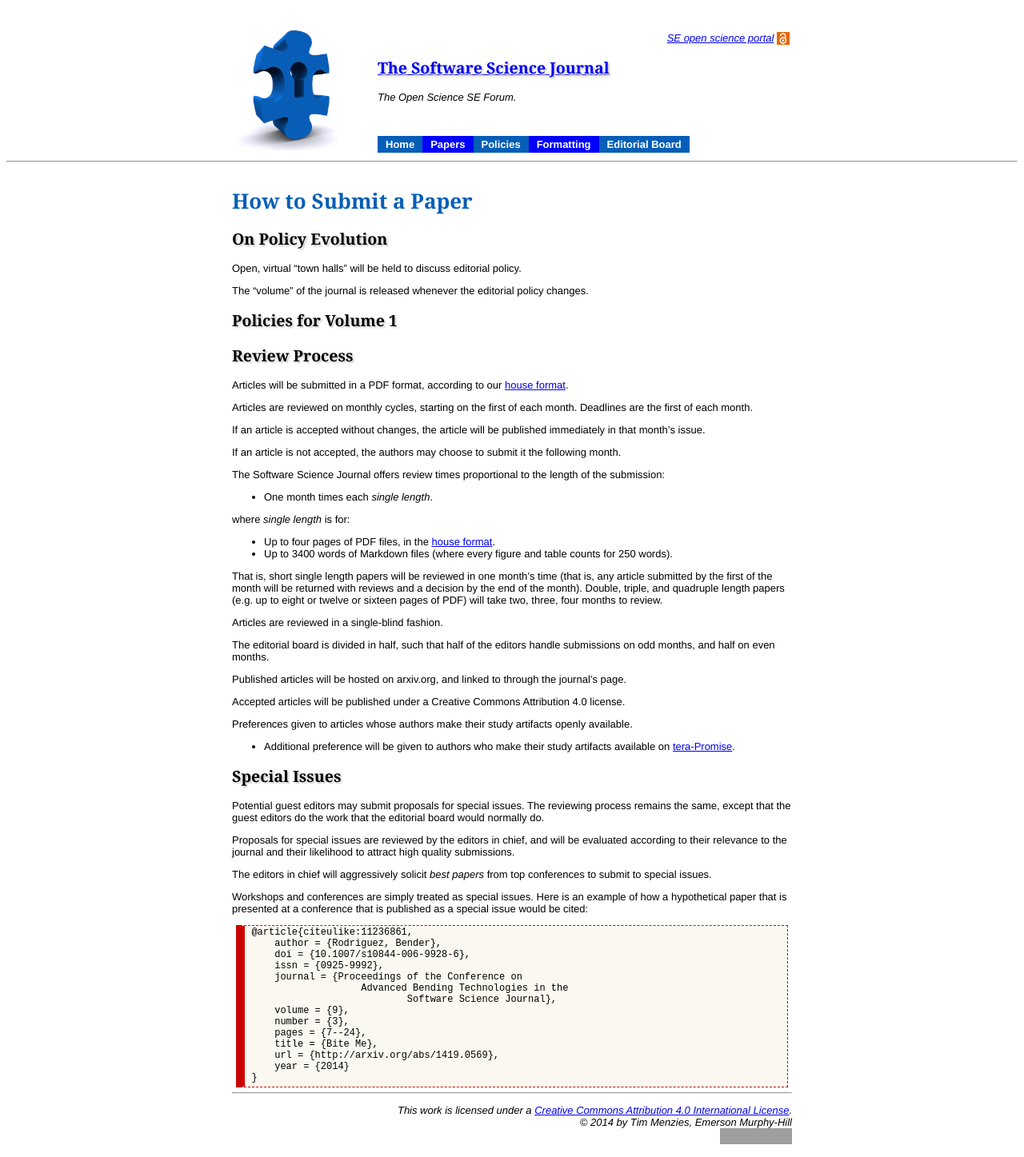
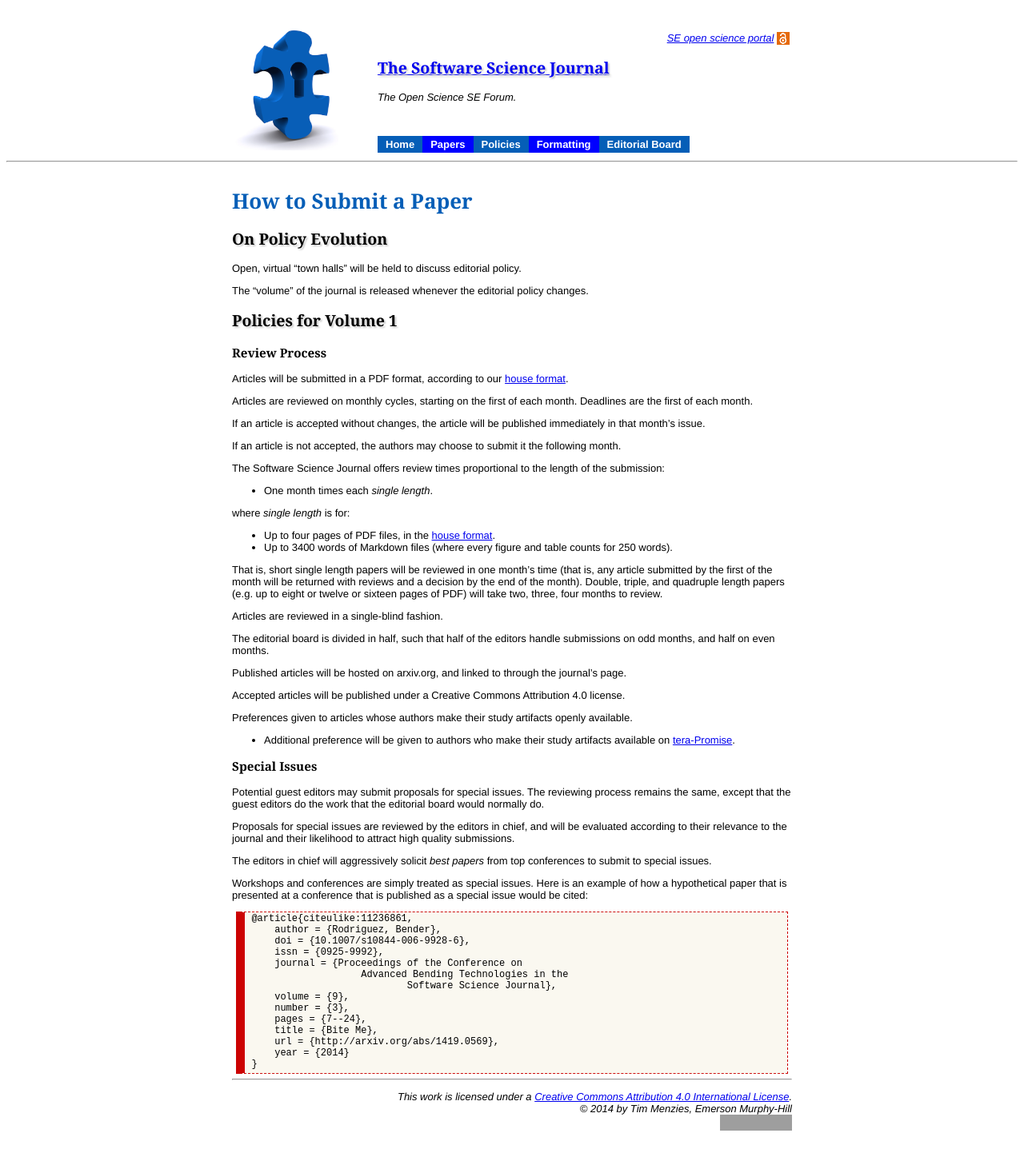
Before and after one commit to opensciences/opensciences.github.io, a Jekyll site: the page built from submit.md, in a window 1280 px wide. Shown: the whole page at 80% size. Built offline with Jekyll 4.4.1, drawn with Linux system fonts in a browser that asks for light colours; Markdown is read by kramdown in place of the engine named in the settings; grey boxes are pictures that could not be loaded.

```diff
--- a/submit.md
+++ b/submit.md
@@ -13,7 +13,7 @@ The "volume" of the journal is released whenever the editorial policy changes.
 Policies for Volume 1
 ---------------------
 
-## Review Process
+### Review Process
 
 Articles will be submitted in a PDF format,
   according to our [house format]({{url}}/format).
@@ -67,7 +67,7 @@ Preferences given to articles whose authors make
 	   make their study artifacts available
 	   on [tera-Promise](http://openscience.us/content).
 
-## Special Issues
+### Special Issues
 
 Potential guest editors may submit proposals for
   special issues. The reviewing process remains the
```
